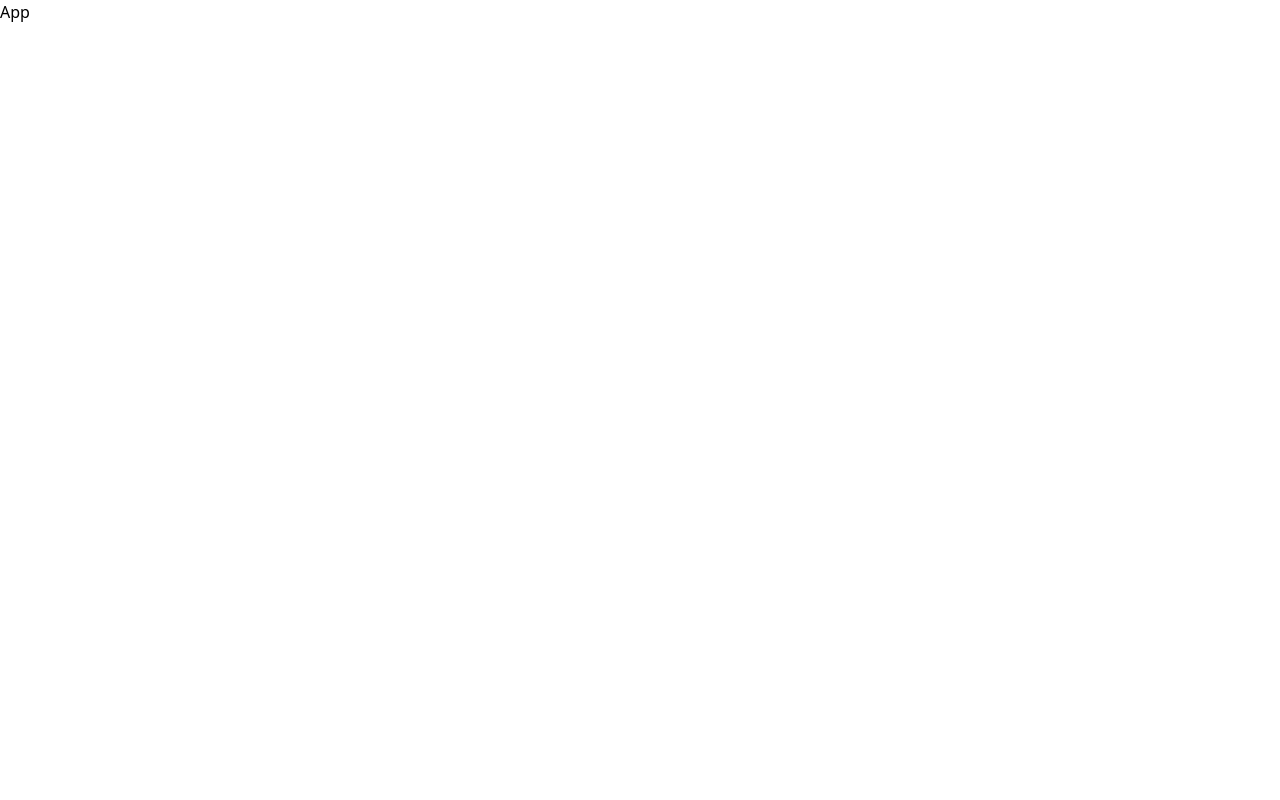
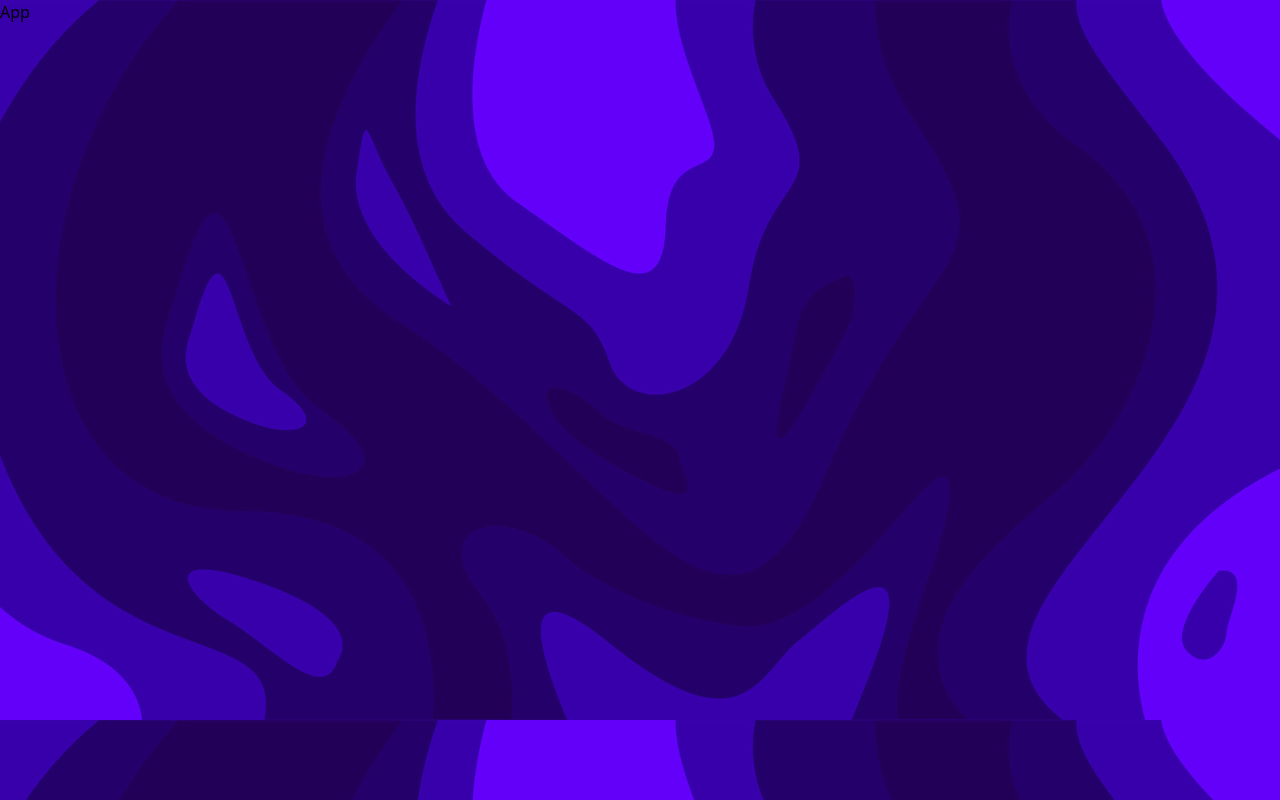
Before and after one commit to mjxang/candy, a React (Create React App) app in the folder candy-crush-clone/: page / in a window 1280 px wide. Built offline with nearby package versions, Linux system fonts and the light colour scheme.

Commit message:
added background picture in index.css

```diff
--- a/candy-crush-clone/src/index.css
+++ b/candy-crush-clone/src/index.css
@@ -1,3 +1,8 @@
 @tailwind base;
 @tailwind components;
 @tailwind utilities;
+
+body {
+    background-image: url("./assets/background.png");
+    background-size: cover;
+}
```
